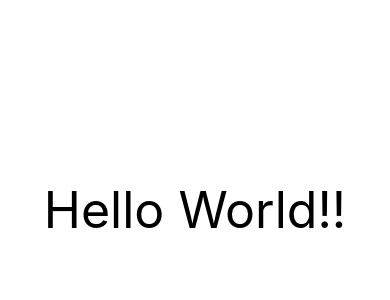
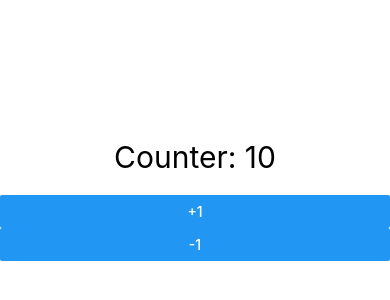
Before and after one commit to castromaciel/RNPractice, a React Native app: screen / in a window 390 px wide. Shown: the part 212-512 px from the top of the page. Built offline with nearby package versions, Linux system fonts and the light colour scheme.

Commit message:
add basic counter

```diff
--- a/App.tsx
+++ b/App.tsx
@@ -1,6 +1,6 @@
 import React from 'react'
-import HelloWorldScreen from './src/screens/HelloWorldScreen'
+import CounterScreen from './src/screens/CounterScreen'
 
-const App = () => (<HelloWorldScreen />)
+const App = () => (<CounterScreen />)
 
 export default App
--- /dev/null
+++ b/src/screens/CounterScreen.tsx
@@ -0,0 +1,30 @@
+import React, { useState } from 'react'
+import { Button, Text, View } from 'react-native'
+
+const CounterScreen = () => {
+  const [count, setCount] = useState(10)
+
+  const incrementCount = () => setCount((prev) => prev + 1)
+  const decreaseCount = () => setCount((prev) => prev - 1)
+
+  return (
+    <View style={{
+      flex: 1,
+      justifyContent: 'center',
+    }}>
+      <Text style={{
+        fontSize: 30,
+        textAlign: 'center',
+        top: -20
+      }}>
+        Counter: {count}
+      </Text>
+
+      <Button title='+1' onPress={incrementCount}/>
+      <Button title='-1' onPress={decreaseCount}/>
+
+    </View>
+  )
+}
+
+export default CounterScreen
```
